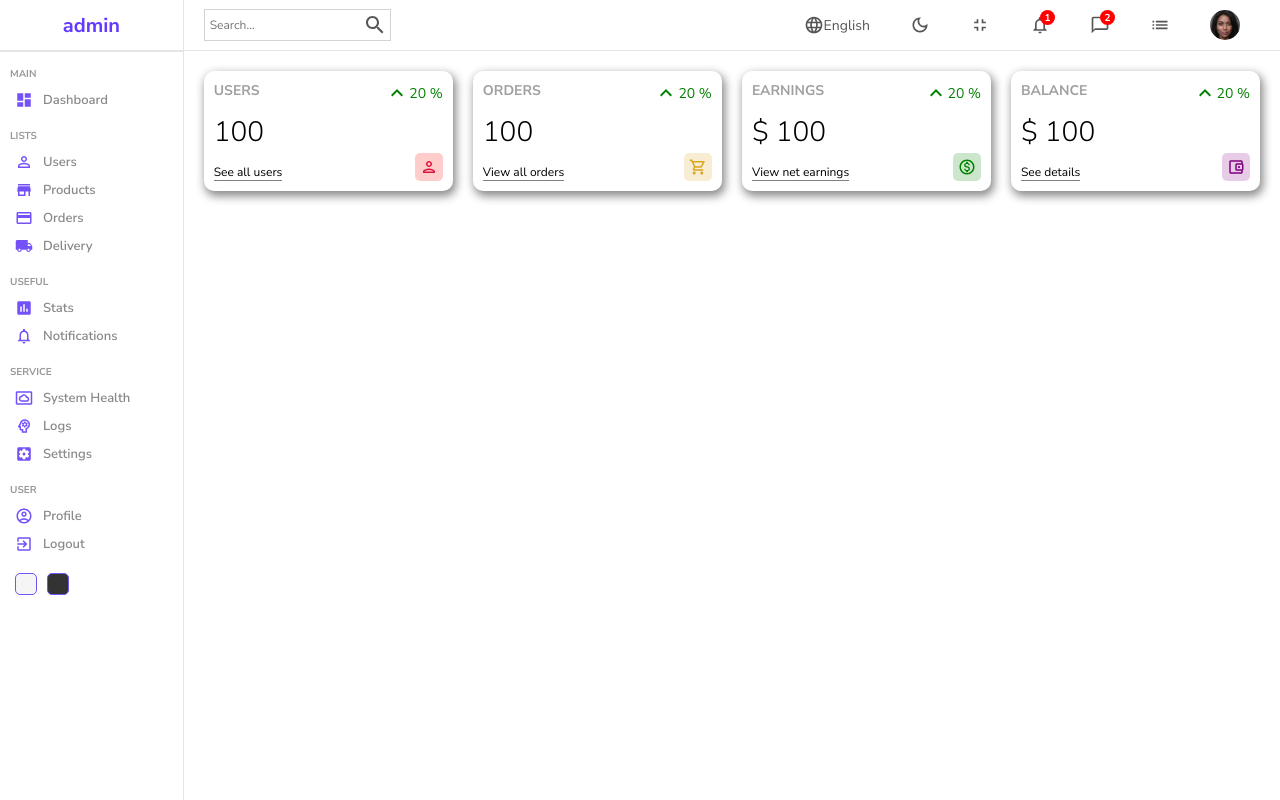
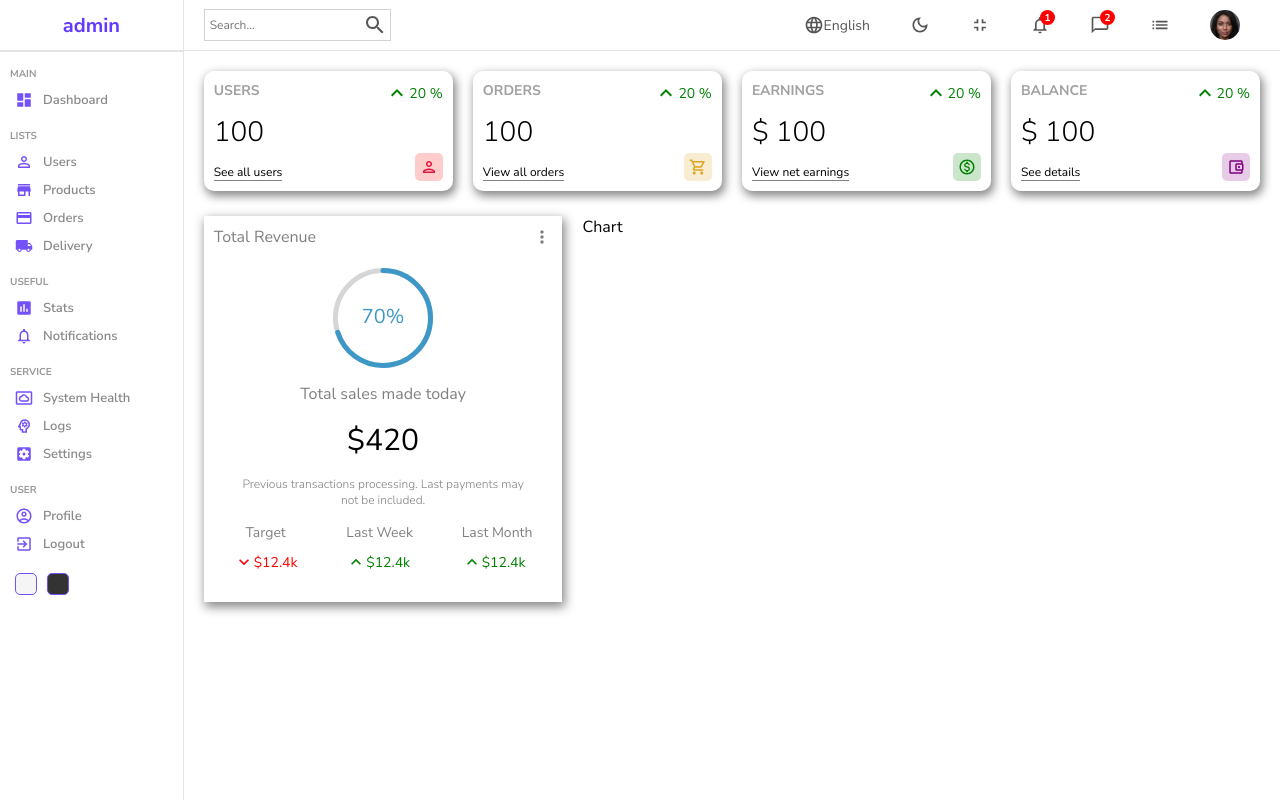
Before and after one commit to madams5320/react-admin-app, a React (Create React App) app: page / in a window 1280 px wide. Built offline with nearby package versions, Linux system fonts and the light colour scheme.

Commit message:
create featured chart

```diff
--- a/package.json
+++ b/package.json
@@ -11,9 +11,11 @@
     "@testing-library/react": "^13.3.0",
     "@testing-library/user-event": "^13.5.0",
     "react": "^18.1.0",
+    "react-circular-progressbar": "^2.0.4",
     "react-dom": "^18.1.0",
     "react-router-dom": "^6.3.0",
     "react-scripts": "5.0.1",
+    "recharts": "^2.1.10",
     "sass": "^1.52.1",
     "web-vitals": "^2.1.4"
   },
--- /dev/null
+++ b/src/components/chart/Chart.scss
@@ -0,0 +1,3 @@
+.chart {
+    flex: 4;
+}
--- /dev/null
+++ b/src/components/featured/Featured.js
@@ -0,0 +1,66 @@
+import './Featured.scss';
+
+// import material ui icons
+import MoreVertIcon from '@mui/icons-material/MoreVert';
+import KeyboardArrowUpIcon from '@mui/icons-material/KeyboardArrowUp';
+import KeyboardArrowDownIcon from '@mui/icons-material/KeyboardArrowDown';
+
+
+// import progress bar & css file
+import { CircularProgressbar } from 'react-circular-progressbar';
+import 'react-circular-progressbar/dist/styles.css';
+
+const Featured = () => {
+  return (
+    <div className="featured">
+      {/* title */}
+      <div className="top">
+        <h1 className="title">Total Revenue</h1>
+        <MoreVertIcon fontSize="small" />
+      </div>
+
+      {/* chart & Information */}
+      <div className="bottom">
+        <div className="featuredChart">
+          <CircularProgressbar
+            value={70}
+            text={'70%'}
+            strokeWidth={5}
+          />
+        </div>
+        <p className="title">Total sales made today</p>
+        <p className="amount">$420</p>
+        <p className="desc">
+            Previous transactions processing. Last payments may not be included.
+        </p>
+
+        {/* summary information */}
+        <div className="summary">
+            <div className="item">
+                <div className="itemTitle">Target</div>
+                <div className="itemResult negative">
+                    <KeyboardArrowDownIcon fontSize="small" />
+                    <div className="resultAmount">$12.4k</div>
+                </div>
+            </div>
+            <div className="item">
+                <div className="itemTitle">Last Week</div>
+                <div className="itemResult positive">
+                    <KeyboardArrowUpIcon fontSize="small" />
+                    <div className="resultAmount">$12.4k</div>
+                </div>
+            </div>
+            <div className="item">
+                <div className="itemTitle">Last Month</div>
+                <div className="itemResult positive">
+                    <KeyboardArrowUpIcon fontSize="small" />
+                    <div className="resultAmount">$12.4k</div>
+                </div>
+            </div>
+        </div>
+      </div>
+    </div>
+  );
+};
+
+export default Featured;
--- /dev/null
+++ b/src/components/featured/Featured.scss
@@ -0,0 +1,83 @@
+.featured {
+  flex: 2;
+  -webkit-box-shadow: 2px 4px 10px 1px rgba(0, 0, 0, 0.47);
+  box-shadow: 2px 4px 10px 1px rgba(0, 0, 0, 0.47);
+  padding: 10px;
+
+  // title
+  .top {
+    display: flex;
+    align-items: center;
+    justify-content: space-between;
+    color: gray;
+
+    .title {
+      font-size: 16px;
+      font-weight: 500;
+    }
+  }
+
+  // chart & information
+  .bottom {
+    padding: 20px;
+    display: flex;
+    flex-direction: column;
+    align-items: center;
+    justify-content: center;
+    // space between items in bottom container/ class
+    gap: 15px;
+
+    // resize chart
+    .featuredChart {
+      width: 100px;
+      height: 100px;
+    }
+
+    .title {
+      font-weight: 500;
+      color: gray;
+    }
+
+    .amount {
+      font-size: 30px;
+    }
+
+    .desc {
+      font-weight: 300;
+      font-size: 12px;
+      color: gray;
+      text-align: center;
+    }
+
+    .summary {
+      width: 100%;
+      display: flex;
+      align-items: center;
+      justify-content: space-between;
+
+      .item {
+        text-align: center;
+
+        .itemTitle {
+          font-size: 14px;
+          color: gray;
+        }
+
+        .itemResult {
+          display: flex;
+          align-items: center;
+          margin-top: 10px;
+          font-size: 14px;
+
+          &.positive {
+            color: green;
+          }
+
+          &.negative {
+            color: red;
+          }
+        }
+      }
+    }
+  }
+}
--- a/src/pages/home/Home.js
+++ b/src/pages/home/Home.js
@@ -1,3 +1,5 @@
+import Chart from "../../components/chart/Chart";
+import Featured from "../../components/featured/Featured";
 import Navbar from '../../components/navbar/Navbar';
 import Sidebar from '../../components/sidebar/Sidebar';
 import Widget from "../../components/widget/Widget";
@@ -10,12 +12,18 @@
       <div className='homeContainer'>
         <Navbar />
 
-        {/* home content w/ props */}
+        {/* wigets w/ props */}
         <div className="widgets">
           <Widget type="user" />
           <Widget type="order" />
           <Widget type="earnings" />
           <Widget type="balance" />
+        </div>
+
+        {/* charts */}
+        <div className="charts">
+          <Featured />
+          <Chart />
         </div>
       </div>
     </div>
--- a/src/pages/home/Home.scss
+++ b/src/pages/home/Home.scss
@@ -7,10 +7,14 @@
     // give flex item size
     flex: 6;
 
-    .widgets {
+    .widgets, .charts {
       display: flex;
       padding: 20px;
       gap: 20px;
     }
+
+    .charts {
+      padding: 5px 20px;
+    }
   }
 }
```
Also changed, not shown: src/components/widget/Widget.js (+27 -18 lines), 2 other files (tests, documents, lock files or other folders).
